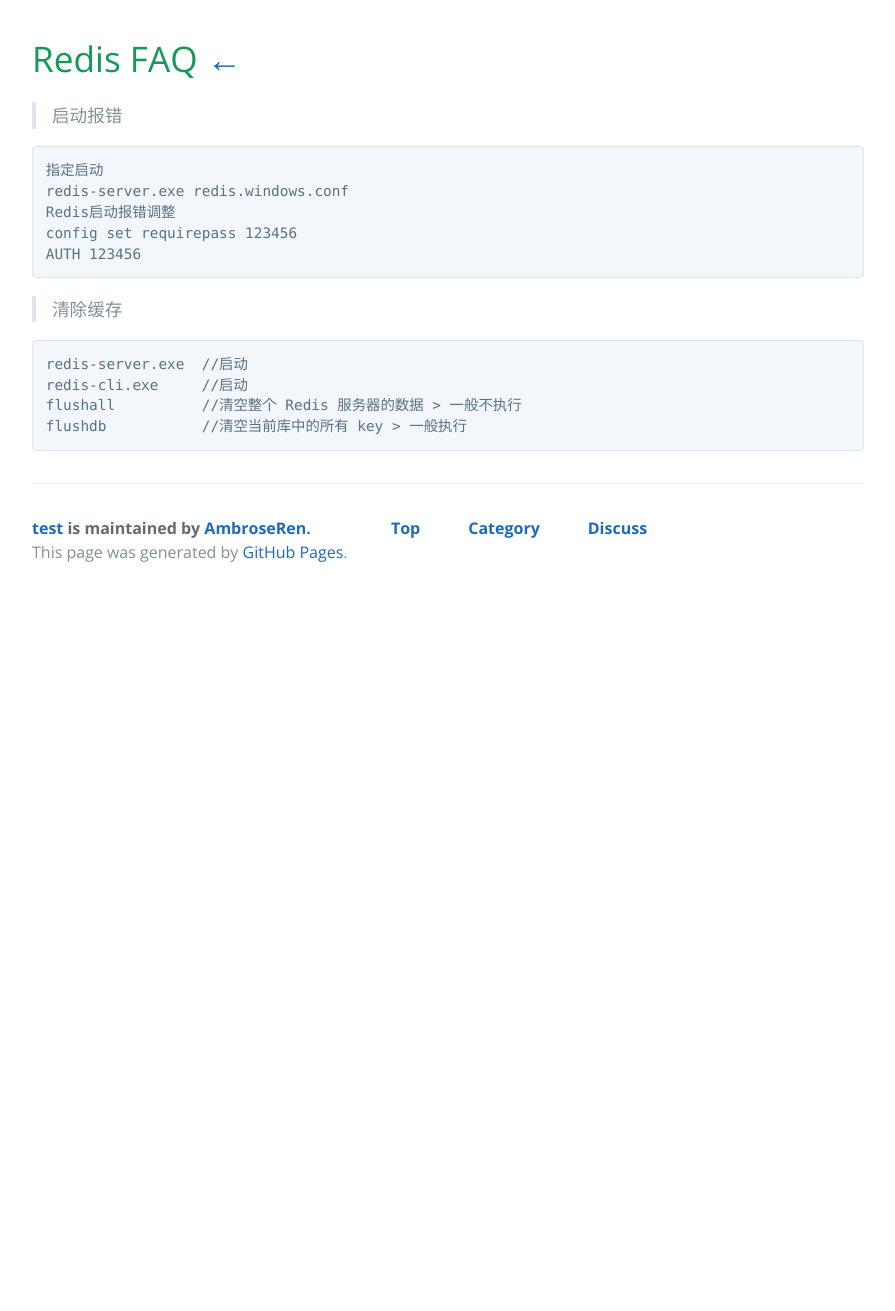
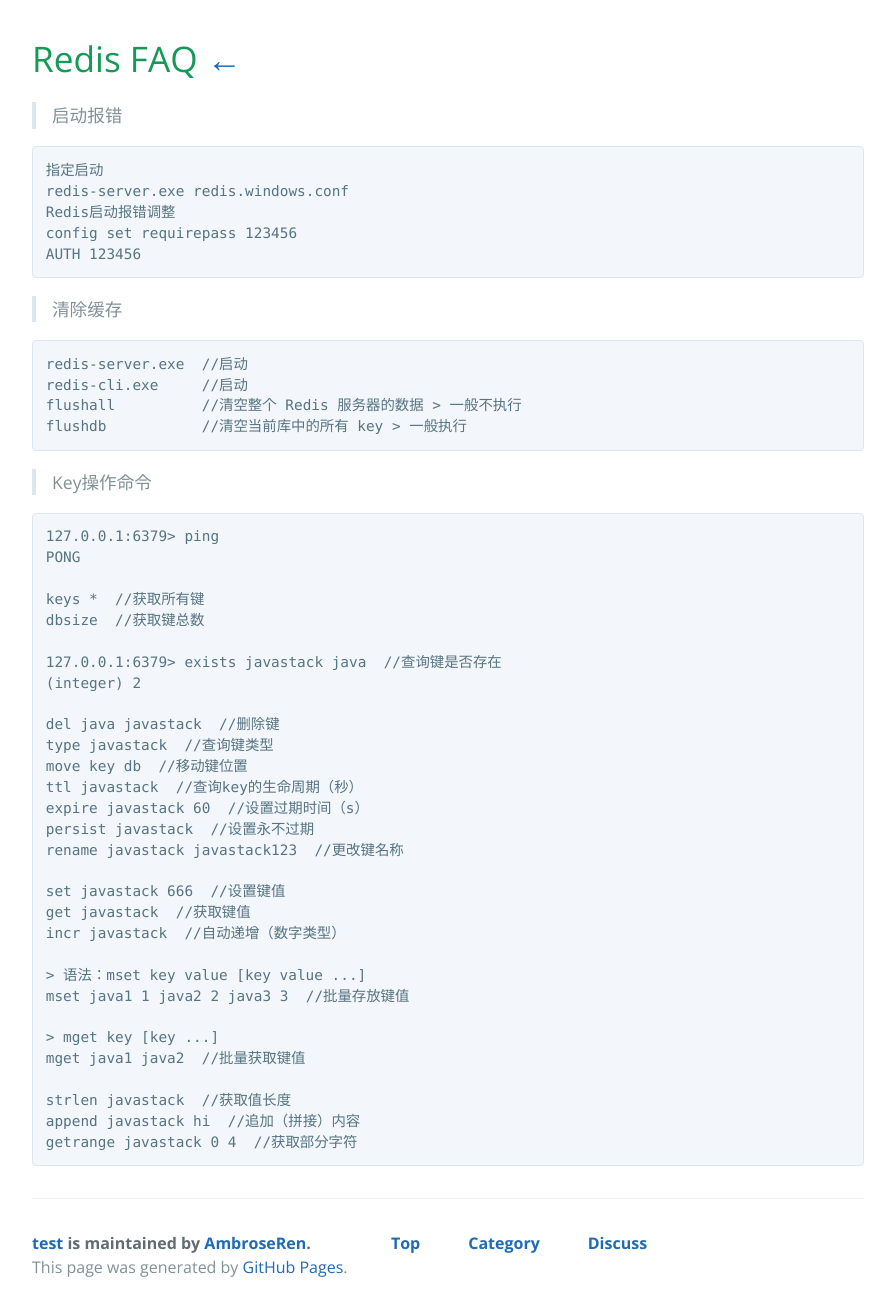
Before and after one commit to AmbroseRen/test, a Jekyll site: the page built from Data/Oracle/redis.md, in a window 1280 px wide. Shown: the whole page, without its empty margins (192-1087 px from the left). Built offline with Jekyll 4.4.1, drawn with Linux system fonts in a browser that asks for light colours; our own code applies the rules of GitHub Pages for plain Markdown files; the repository's description, which GitHub fills in, is left out; before the commit the page ends 900 px from its top, so only the background shows below that.

Commit message:
Update redis.md

````diff
--- a/Data/Oracle/redis.md
+++ b/Data/Oracle/redis.md
@@ -18,3 +18,38 @@
 flushall          //清空整个 Redis 服务器的数据 > 一般不执行
 flushdb           //清空当前库中的所有 key > 一般执行
 ```
+
+> Key操作命令
+
+```
+127.0.0.1:6379> ping
+PONG
+
+keys *  //获取所有键
+dbsize  //获取键总数
+
+127.0.0.1:6379> exists javastack java  //查询键是否存在
+(integer) 2
+
+del java javastack  //删除键
+type javastack  //查询键类型
+move key db  //移动键位置
+ttl javastack  //查询key的生命周期（秒）
+expire javastack 60  //设置过期时间（s）
+persist javastack  //设置永不过期
+rename javastack javastack123  //更改键名称
+
+set javastack 666  //设置键值
+get javastack  //获取键值
+incr javastack  //自动递增（数字类型）
+
+> 语法：mset key value [key value ...]
+mset java1 1 java2 2 java3 3  //批量存放键值
+
+> mget key [key ...]
+mget java1 java2  //批量获取键值
+
+strlen javastack  //获取值长度
+append javastack hi  //追加（拼接）内容
+getrange javastack 0 4  //获取部分字符
+```
````
